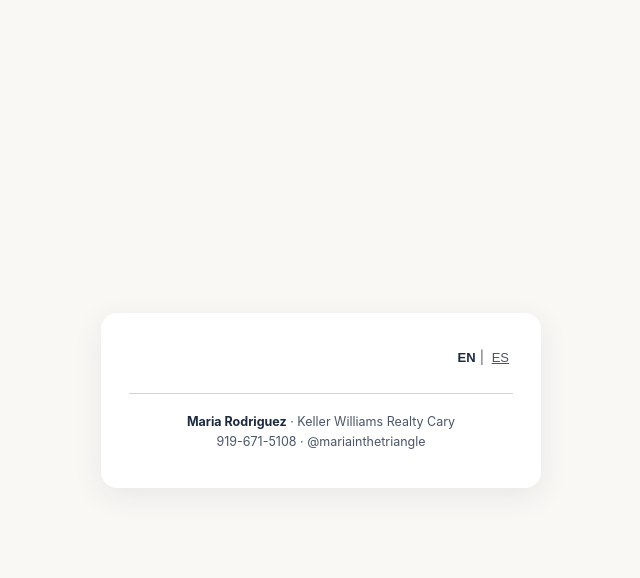
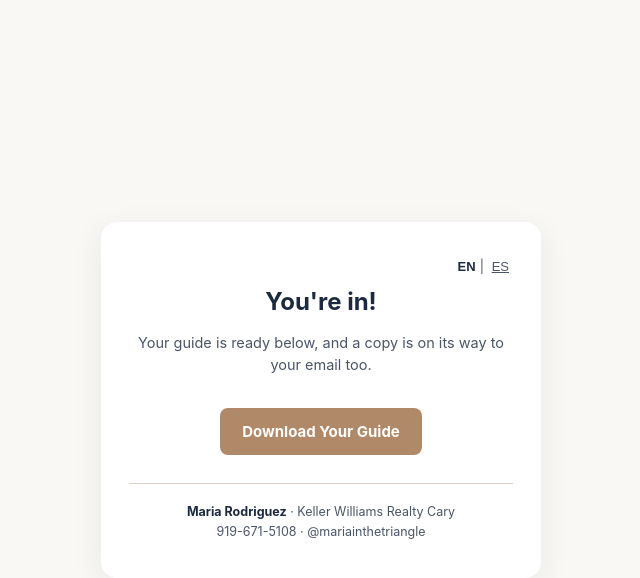
Before and after one commit to mlrodriguezemail-del/maria-lead-hub, a plain HTML site: page index.html in a window 1280 px wide. Both pictures are taken after typing "Sample", "name@example.com" into the empty fields and a click on the button "Send Me The Guide". Shown: the whole page, without its empty margins (319-959 px from the left). Drawn offline with Linux system fonts and the light colour scheme; no server answers.

Commit message:
Fix success view never rendering due to always-on display:none
The .success CSS class set display:none unconditionally instead of
only combined with the #successView.hidden state toggle, so the
thank-you screen and guide download link never actually appeared
after a real submission even though the form correctly switched views.

Co-Authored-By: Claude Sonnet 5 <noreply@anthropic.com>

```diff
--- a/index.html
+++ b/index.html
@@ -99,7 +99,7 @@
     margin-top: 8px;
     display: none;
   }
-  .success { display: none; text-align: center; }
+  .success { text-align: center; }
   .success h1 { margin-bottom: 12px; }
   .success p { font-size: 14.5px; line-height: 1.5; }
   .download-btn {
```
